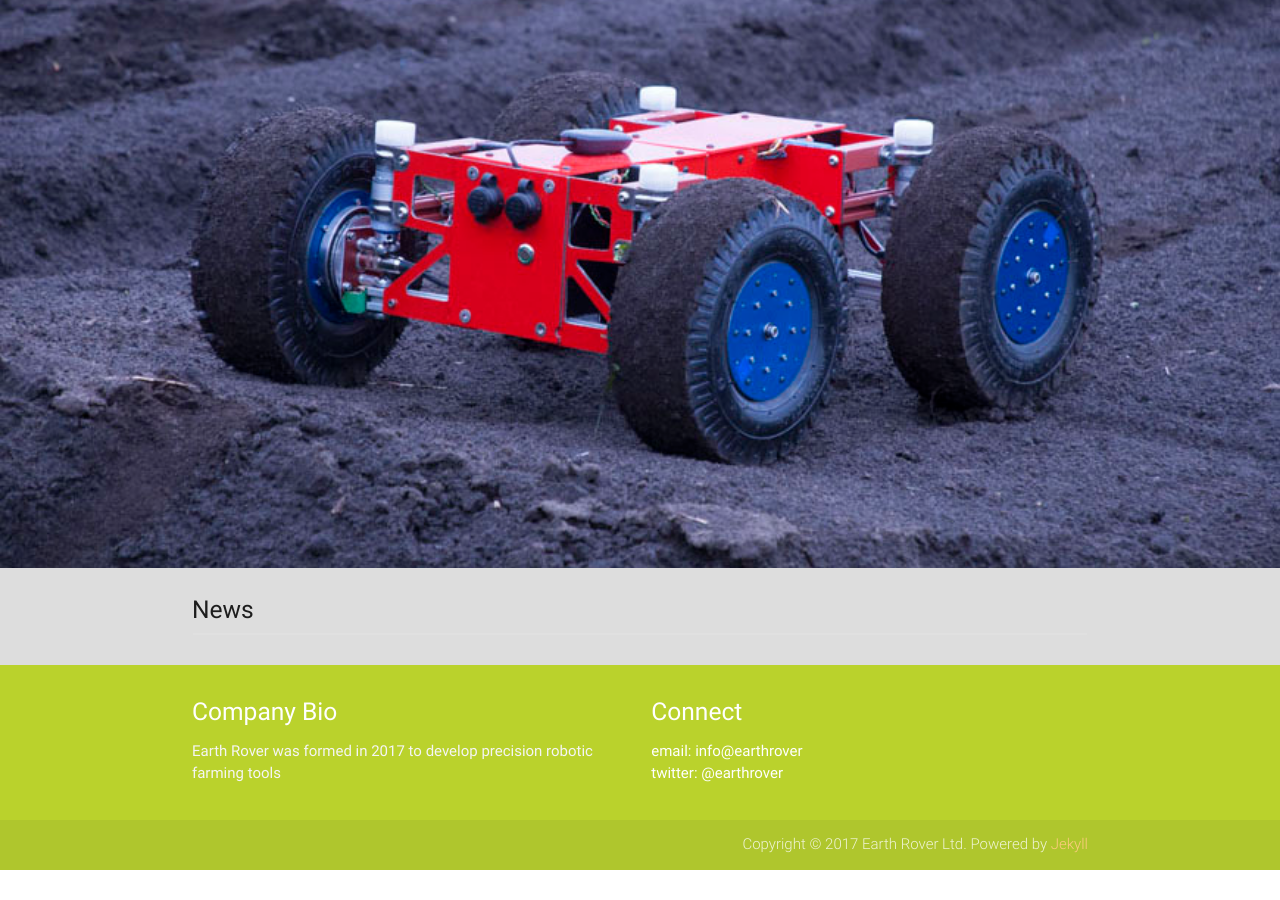
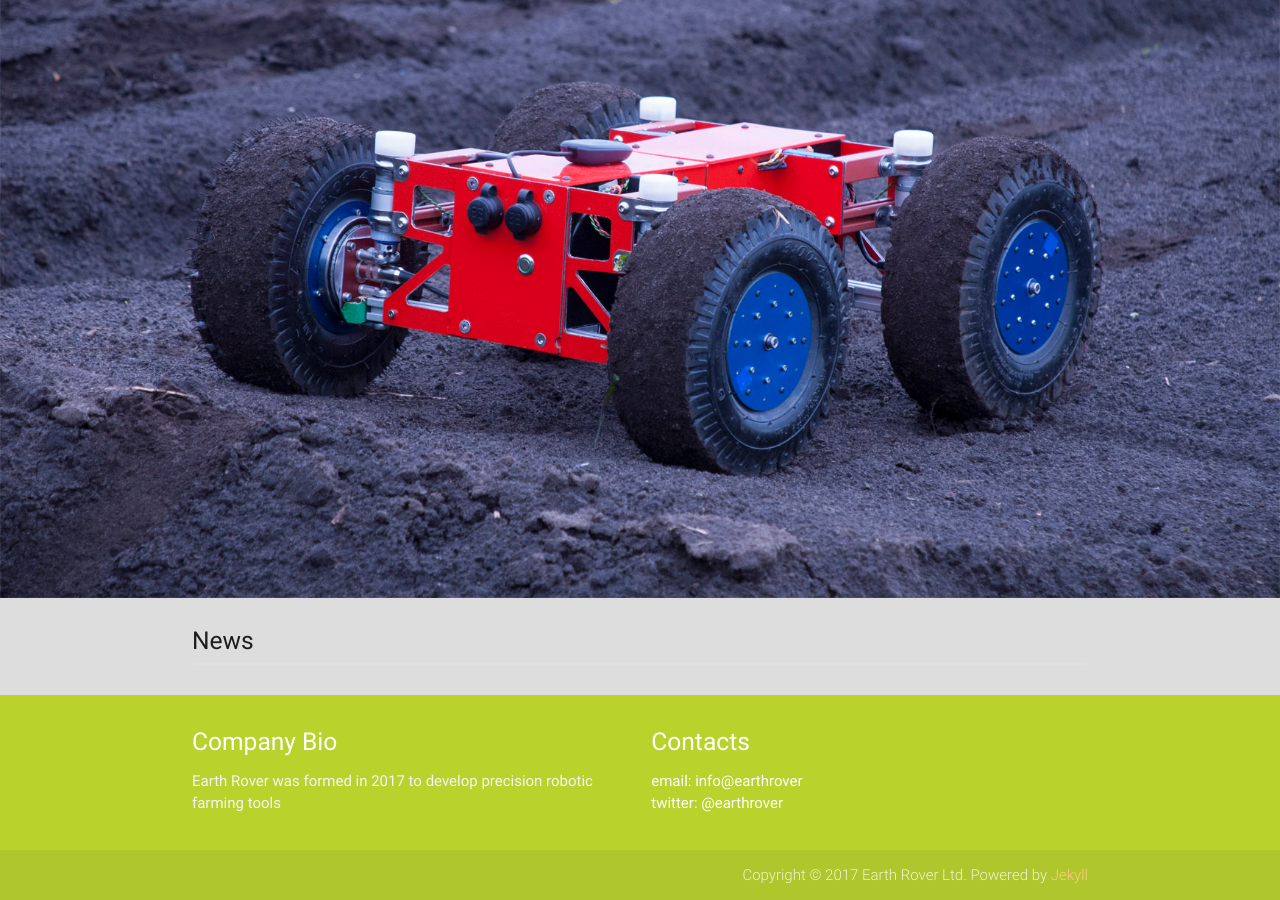
Before and after one commit to earthrover/earthrover.github.io, a Jekyll site: the page built from index.md, in a window 1280 px wide and 900 px high, scrolled down 1270 px. Built offline with Jekyll 4.4.1, drawn with Linux system fonts in a browser that asks for light colours; before the commit the page ends 2140 px from its top, so only the background shows below that.

Commit message:
better pic of rover

```diff
--- a/_includes/footer.html
+++ b/_includes/footer.html
@@ -6,7 +6,7 @@
           <p class="grey-text text-lighten-4">Earth Rover was formed in 2017 to develop precision robotic farming tools</p>
         </div>
         <div class="col l6 s12">
-          <h5 class="white-text">Connect</h5>
+          <h5 class="white-text">Contacts</h5>
           <ul>
               <li>email: <a class="white-text" href="mailto:info@earthrover.cc">info@earthrover</a></li>
               <li>twitter: <a class="white-text" href="https://twitter.com/earth_rover">@earthrover</a></li>
--- a/_layouts/home.html
+++ b/_layouts/home.html
@@ -49,7 +49,7 @@ layout: default
 
   <div class="hero" style="background: #ddd">
 
-      <img class="hero" src="/assets/earth_rover_smaller.jpg"/>
+      <img class="hero" src="/assets/earth_rover_bigger.jpg"/>
 
   </div>
 
--- a/index.md
+++ b/index.md
@@ -4,6 +4,6 @@ layout: home
 
 <div class="section">
     <div class="row">
-        <img class="hero" src="/assets/earth_rover_smaller.jpg"/>
+        <img class="hero" src="/assets/earth_rover_bigger.jpg"/>
     </div>
 </div>
```
Also changed, not shown: assets/earth_rover_bigger.jpg (added), 7 other files.
